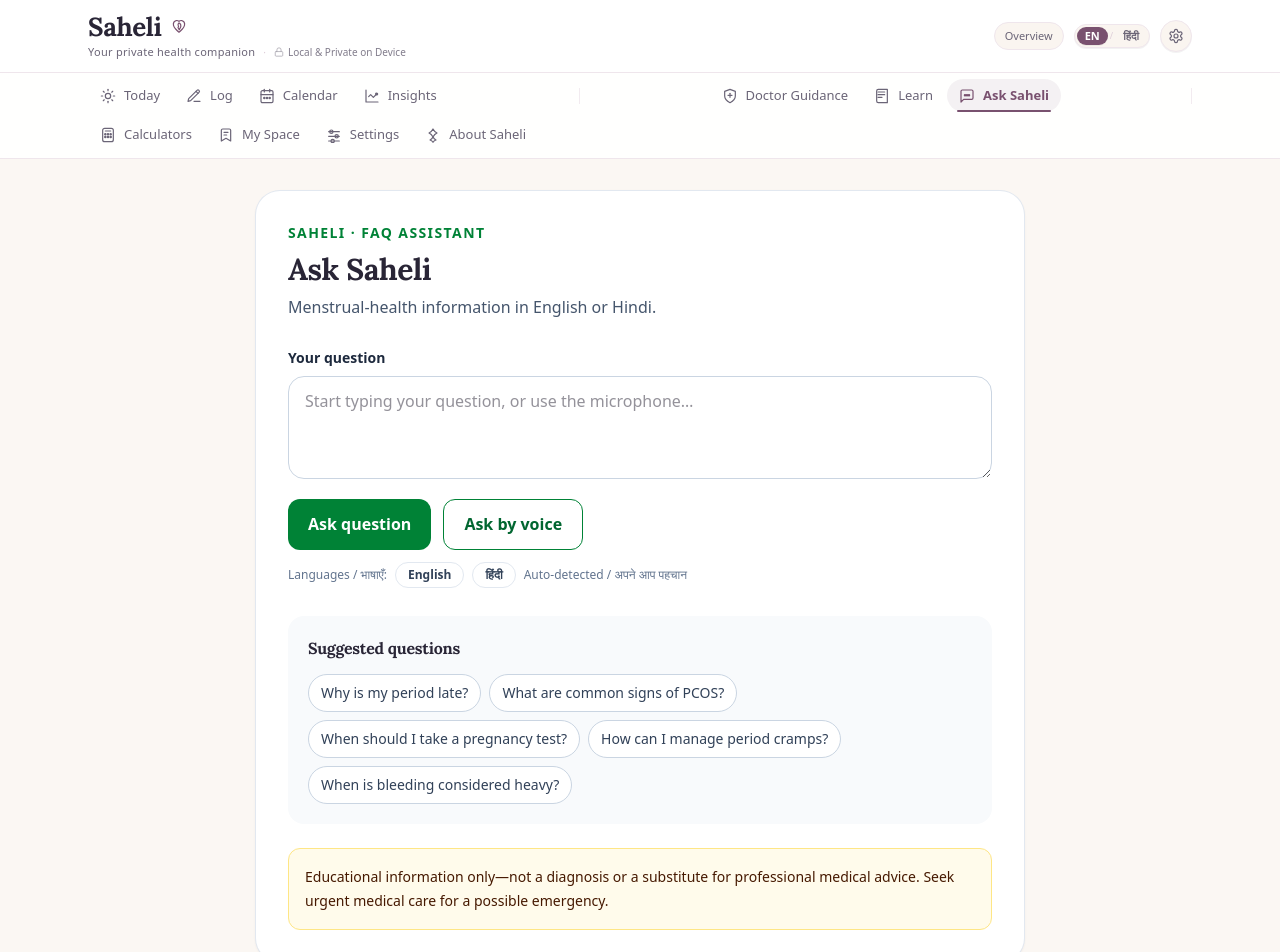
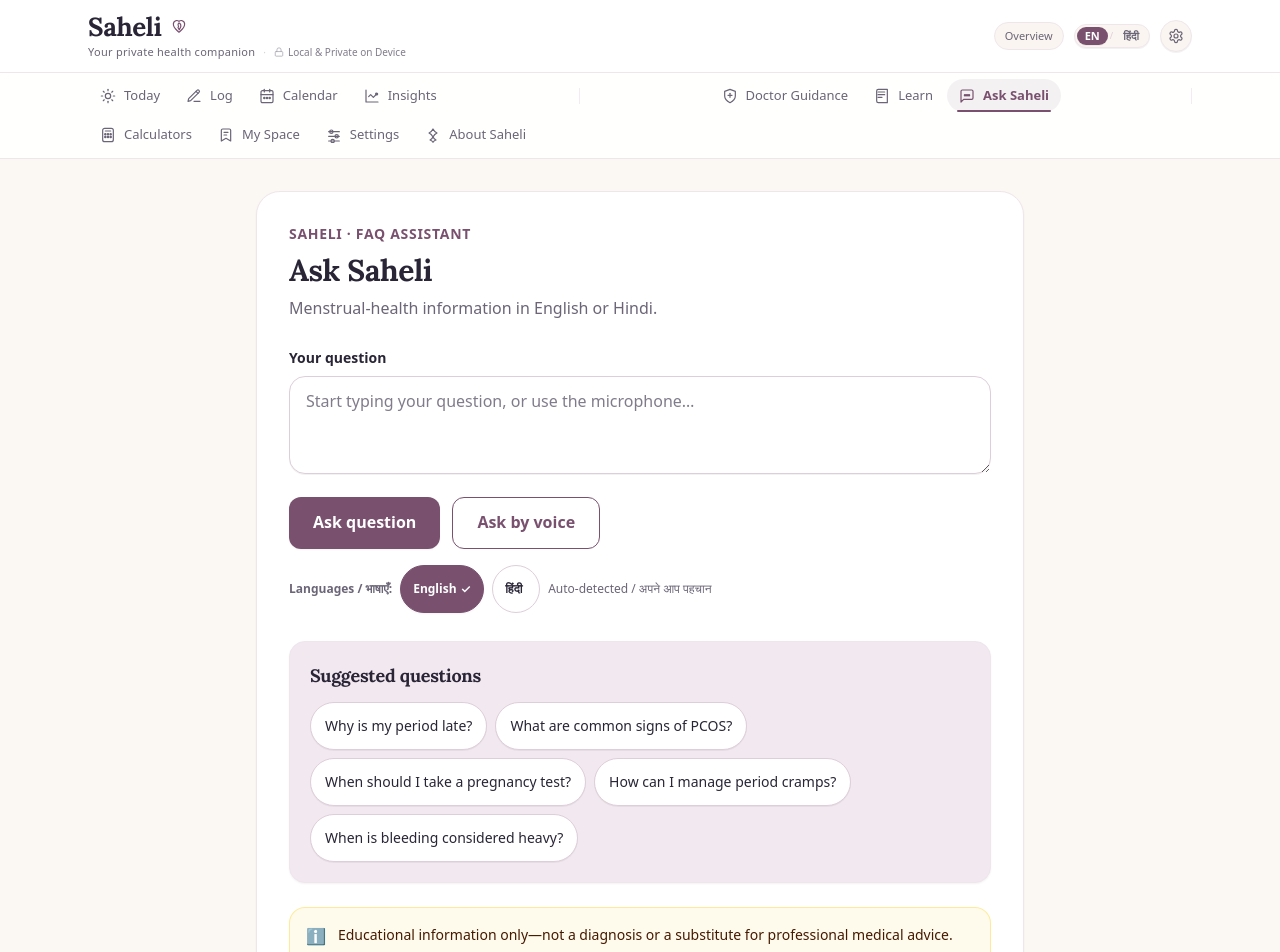
Before and after one commit to Abhijith-R-02-0104/saheli-catchinfo, a React (Vite) app: page /ask in a window 1280 px wide. Shown: the top 952 px of the page. Built offline with nearby package versions, Linux system fonts and the light colour scheme.

Commit message:
chore: remove period log development test UI and polish Ask Saheli styling

```diff
--- a/src/components/FaqAssistant.jsx
+++ b/src/components/FaqAssistant.jsx
@@ -186,23 +186,23 @@ export default function FaqAssistant() {
   }
 
   const suggestions = question.trim()
-    ? getQuestionSuggestions(question, "en", 5)
-    : getSuggestedQuestions("en");
+    ? getQuestionSuggestions(question, language, 5)
+    : getSuggestedQuestions(language);
 
   const source = result?.source;
 
   return (
-    <section className="mx-auto w-full max-w-3xl rounded-3xl bg-white p-5 shadow-sm ring-1 ring-slate-200 sm:p-8">
+    <section className="mx-auto w-full max-w-3xl rounded-3xl border border-[var(--line)] bg-[var(--card)] p-5 shadow-xs sm:p-8">
       <div>
-        <p className="text-sm font-semibold uppercase tracking-widest text-green-700">
+        <p className="text-xs sm:text-sm font-bold uppercase tracking-wider text-[#79516F] dark:text-[#E8A8BF]">
           Saheli · FAQ assistant
         </p>
 
-        <h1 className="mt-2 text-3xl font-bold text-slate-900">
+        <h1 className="mt-2 font-serif text-2xl sm:text-3xl font-bold text-[var(--ink)]">
           Ask Saheli
         </h1>
 
-        <p className="mt-2 text-slate-600">
+        <p className="mt-2 text-sm sm:text-base text-[var(--muted)]">
           Menstrual-health information in English or Hindi.
         </p>
       </div>
@@ -216,7 +216,7 @@ export default function FaqAssistant() {
       >
         <label
           htmlFor="saheli-question"
-          className="mb-2 block text-sm font-semibold text-slate-800"
+          className="mb-2 block text-sm font-semibold text-[var(--ink)]"
         >
           Your question
         </label>
@@ -231,17 +231,17 @@ export default function FaqAssistant() {
           }}
           placeholder={inputText.inputPlaceholder}
           rows={3}
-          className="w-full resize-y rounded-2xl border border-slate-300 px-4 py-3 outline-none focus:border-green-700 focus:ring-2 focus:ring-green-100"
+          className="w-full resize-y rounded-2xl border border-[var(--line-strong)] bg-[var(--card)] px-4 py-3 text-sm sm:text-base text-[var(--ink)] placeholder:text-[var(--muted)] placeholder:opacity-85 focus:border-[#79516F] dark:focus:border-[#E8A8BF] focus:ring-2 focus:ring-[#79516F]/20 dark:focus:ring-[#E8A8BF]/25 outline-none cursor-text transition-colors shadow-2xs"
           style={{
             fontFamily:
               'ui-sans-serif, system-ui, "Noto Sans Devanagari", sans-serif',
           }}
         />
 
-        <div className="mt-3 flex flex-col gap-3 sm:flex-row">
+        <div className="mt-4 flex flex-col gap-3 sm:flex-row">
           <button
             type="submit"
-            className="min-h-12 rounded-xl bg-green-700 px-5 py-3 font-semibold text-white hover:bg-green-800"
+            className="touch-target inline-flex items-center justify-center min-h-12 rounded-xl bg-[#79516F] hover:bg-[#633E5A] dark:bg-[#8D5C82] dark:hover:bg-[#A06B95] px-6 py-3 font-semibold text-white shadow-xs hover:shadow-sm focus-visible:outline-2 focus-visible:outline-offset-2 focus-visible:outline-[#79516F] dark:focus-visible:outline-[#E8A8BF] active:scale-[0.98] cursor-pointer transition-all disabled:cursor-not-allowed disabled:opacity-50"
           >
             Ask question
           </button>
@@ -258,48 +258,85 @@ export default function FaqAssistant() {
                 : startListening
             }
             aria-pressed={listening}
-            className="min-h-12 rounded-xl border border-green-700 px-5 py-3 font-semibold text-green-800 hover:bg-green-50"
+            className={`touch-target inline-flex items-center justify-center min-h-12 rounded-xl border px-6 py-3 font-semibold transition-all focus-visible:outline-2 focus-visible:outline-offset-2 focus-visible:outline-[#79516F] dark:focus-visible:outline-[#E8A8BF] active:scale-[0.98] cursor-pointer ${
+              listening
+                ? "border-[#79516F] dark:border-[#E8A8BF] bg-[#F7E3EC] dark:bg-[#3D2636] text-[#79516F] dark:text-[#E8A8BF] shadow-xs"
+                : "border-[#79516F] dark:border-[#D9A4C7] bg-[var(--card)] text-[#79516F] dark:text-[#F7EDF5] hover:bg-[var(--plum-light)] hover:text-[#633E5A] dark:hover:bg-[#38263E] dark:hover:border-[#E8A8BF] dark:hover:text-[#FFFFFF]"
+            }`}
           >
+            {listening && (
+              <span
+                className="mr-2 inline-block h-2.5 w-2.5 rounded-full bg-rose-500 animate-pulse"
+                aria-hidden="true"
+              />
+            )}
             {listening ? "Stop listening" : "Ask by voice"}
           </button>
         </div>
 
         <div
-          className="mt-3 flex flex-wrap items-center gap-2"
+          className="mt-4 flex flex-wrap items-center gap-2"
           aria-label="Available languages"
         >
-          <span className="text-xs font-medium text-slate-500">
+          <span className="text-xs font-semibold text-[var(--muted)]">
             Languages / भाषाएँ:
           </span>
 
-          <span className="rounded-full border border-slate-200 bg-white px-3 py-1 text-xs font-semibold text-slate-700">
-            English
-          </span>
+          <button
+            type="button"
+            onClick={() => setLanguage("en")}
+            aria-pressed={language === "en"}
+            className={`touch-target inline-flex items-center gap-1 rounded-full border px-3 py-1 text-xs font-semibold transition-all cursor-pointer focus-visible:outline-2 focus-visible:outline-offset-2 focus-visible:outline-[#79516F] dark:focus-visible:outline-[#E8A8BF] ${
+              language === "en"
+                ? "border-[#79516F] bg-[#79516F] text-white shadow-xs dark:border-[#8D5C82] dark:bg-[#8D5C82]"
+                : "border-[var(--line-strong)] bg-[var(--card)] text-[var(--ink)] hover:bg-[var(--plum-light)] hover:text-[#79516F] dark:hover:text-[#FFFFFF]"
+            }`}
+          >
+            <span>English</span>
+            {language === "en" && <span aria-hidden="true">✓</span>}
+          </button>
 
-          <span className="rounded-full border border-slate-200 bg-white px-3 py-1 text-xs font-semibold text-slate-700">
-            हिंदी
-          </span>
+          <button
+            type="button"
+            onClick={() => setLanguage("hi")}
+            aria-pressed={language === "hi"}
+            className={`touch-target inline-flex items-center gap-1 rounded-full border px-3 py-1 text-xs font-semibold transition-all cursor-pointer focus-visible:outline-2 focus-visible:outline-offset-2 focus-visible:outline-[#79516F] dark:focus-visible:outline-[#E8A8BF] ${
+              language === "hi"
+                ? "border-[#79516F] bg-[#79516F] text-white shadow-xs dark:border-[#8D5C82] dark:bg-[#8D5C82]"
+                : "border-[var(--line-strong)] bg-[var(--card)] text-[var(--ink)] hover:bg-[var(--plum-light)] hover:text-[#79516F] dark:hover:text-[#FFFFFF]"
+            }`}
+          >
+            <span>हिंदी</span>
+            {language === "hi" && <span aria-hidden="true">✓</span>}
+          </button>
 
-          <span className="text-xs text-slate-500">
+          <span className="text-xs text-[var(--muted)]">
             Auto-detected / अपने आप पहचान
           </span>
         </div>
 
         {listening && (
-          <p role="status" className="mt-3 text-sm font-medium text-green-800">
+          <p
+            role="status"
+            className="mt-3 flex items-center gap-2 text-sm font-semibold text-[#3F6344] dark:text-[#C4E2C7]"
+          >
+            <span
+              className="inline-block h-2.5 w-2.5 rounded-full bg-emerald-500 animate-pulse"
+              aria-hidden="true"
+            />
             Listening… speak now
           </p>
         )}
 
         {voiceMessage && (
-          <p role="status" className="mt-3 text-sm text-slate-600">
+          <p role="status" className="mt-3 text-sm text-[var(--muted)]">
             {voiceMessage}
           </p>
         )}
       </form>
 
-      <div className="mt-7 rounded-2xl bg-slate-50 p-4 sm:p-5">
-        <h2 className="font-semibold text-slate-900">
+      <div className="mt-7 rounded-2xl border border-[var(--line)] bg-[var(--plum-light)] p-4 sm:p-5 shadow-xs">
+        <h2 className="font-serif text-base sm:text-lg font-bold text-[var(--ink)]">
           Suggested questions
         </h2>
 
@@ -312,7 +349,7 @@ export default function FaqAssistant() {
                 setQuestion(item);
                 ask(item);
               }}
-              className="rounded-full border border-slate-300 bg-white px-3 py-2 text-left text-sm text-slate-700 hover:border-green-700 hover:bg-green-50"
+              className="touch-target inline-flex items-center rounded-full border border-[var(--line-strong)] bg-[var(--card)] px-3.5 py-2 text-left text-xs sm:text-sm font-medium text-[var(--ink)] shadow-2xs transition-all hover:border-[#79516F] hover:bg-white hover:text-[#79516F] dark:hover:border-[#E8A8BF] dark:hover:bg-[#4A324A] dark:hover:text-[#FFFFFF] focus-visible:outline-2 focus-visible:outline-offset-2 focus-visible:outline-[#79516F] dark:focus-visible:outline-[#E8A8BF] active:scale-[0.98] cursor-pointer"
             >
               {item}
             </button>
@@ -320,7 +357,7 @@ export default function FaqAssistant() {
         </div>
 
         {question.trim() && suggestions.length === 0 && (
-          <p className="mt-2 text-sm text-slate-500">
+          <p className="mt-2 text-sm text-[var(--muted)]">
             No matching suggestions yet. Finish typing your question and submit it.
           </p>
         )}
@@ -329,24 +366,31 @@ export default function FaqAssistant() {
       {result && (
         <section
           aria-live="polite"
-          className="mt-6 rounded-2xl border border-green-100 bg-green-50/70 p-5"
+          className="mt-6 rounded-2xl border border-[var(--line-strong)] bg-[var(--plum-light)] p-5 sm:p-6 shadow-xs"
         >
           <div className="flex flex-wrap items-center justify-between gap-2">
-            <p className="text-sm font-semibold text-green-800">
+            <p
+              className={`text-sm font-bold flex items-center gap-1.5 ${
+                result.matched
+                  ? "text-[#3F6344] dark:text-[#C4E2C7]"
+                  : "text-amber-800 dark:text-amber-300"
+              }`}
+            >
+              <span aria-hidden="true">{result.matched ? "✓" : "ℹ"}</span>
               {result.matched ? outputText.matched : outputText.fallback}
             </p>
 
-            <span className="rounded-full border border-green-200 bg-white px-3 py-1 text-xs font-semibold text-green-800">
+            <span className="rounded-full border border-[var(--line-strong)] bg-[var(--card)] px-3 py-1 text-xs font-semibold text-[var(--ink)]">
               {outputText.answerLanguage}
             </span>
           </div>
 
-          <h2 className="mt-2 text-lg font-bold text-slate-900">
+          <h2 className="mt-3 font-serif text-lg font-bold text-[var(--ink)]">
             {outputText.answer}
           </h2>
 
           <p
-            className="mt-2 whitespace-pre-line leading-7 text-slate-800"
+            className="mt-2 whitespace-pre-line leading-7 text-sm sm:text-base text-[var(--ink)]"
             style={{
               fontFamily:
                 'ui-sans-serif, system-ui, "Noto Sans Devanagari", sans-serif',
@@ -356,13 +400,13 @@ export default function FaqAssistant() {
           </p>
 
           {source?.url && (
-            <p className="mt-4 text-sm">
-              <span className="font-semibold">{outputText.source}: </span>
+            <p className="mt-4 text-sm text-[var(--muted)]">
+              <span className="font-semibold text-[var(--ink)]">{outputText.source}: </span>
               <a
                 href={source.url}
                 target="_blank"
                 rel="noreferrer"
-                className="text-green-800 underline"
+                className="font-medium text-[#79516F] dark:text-[#E8A8BF] underline decoration-1 underline-offset-2 hover:text-[#633E5A] dark:hover:text-[#FFFFFF] cursor-pointer transition-colors"
               >
                 {source.name ?? source.url}
               </a>
@@ -382,16 +426,18 @@ export default function FaqAssistant() {
             disabled={
               !result.answer || !("speechSynthesis" in window)
             }
-            className="mt-4 rounded-xl border border-green-700 px-4 py-2 text-sm font-semibold text-green-800 hover:bg-white"
+            className="touch-target mt-4 inline-flex items-center gap-2 rounded-xl border border-[var(--line-strong)] bg-[var(--card)] px-4 py-2 text-sm font-semibold text-[var(--ink)] shadow-2xs hover:bg-[var(--plum-light)] hover:text-[#79516F] dark:hover:text-[#FFFFFF] focus-visible:outline-2 focus-visible:outline-offset-2 focus-visible:outline-[#79516F] dark:focus-visible:outline-[#E8A8BF] cursor-pointer disabled:cursor-not-allowed disabled:opacity-50 transition-colors"
           >
+            <span aria-hidden="true">{speaking ? "⏹" : "🔊"}</span>
             {speaking ? outputText.stopRead : outputText.read}
           </button>
         </section>
       )}
 
-      <p className="mt-6 rounded-xl border border-amber-200 bg-amber-50 p-4 text-sm leading-6 text-amber-950">
-        {ENGLISH_UI.note}
-      </p>
+      <div className="mt-6 flex items-start gap-3 rounded-2xl border border-amber-200/80 dark:border-[#5E3F1F] bg-amber-50/90 dark:bg-[#332211] p-4 text-xs sm:text-sm leading-relaxed text-amber-950 dark:text-[#FFE0B2]">
+        <span className="text-base" aria-hidden="true">ℹ️</span>
+        <p>{ENGLISH_UI.note}</p>
+      </div>
     </section>
   );
 }
--- a/src/index.css
+++ b/src/index.css
@@ -306,6 +306,13 @@
   border-color: var(--line-strong) !important;
 }
 
+/* Accessible Form Placeholder Contrast Standard */
+input::placeholder,
+textarea::placeholder {
+  color: var(--muted);
+  opacity: 0.85;
+}
+
 /* Accessible Font Sizing - scales rem-based Tailwind sizes app-wide */
 html[data-text-size="normal"],
 :root[data-text-size="normal"],
```
Also changed, not shown: src/App.jsx (+0 -80 lines), 1 other file (tests, documents, lock files or other folders).
